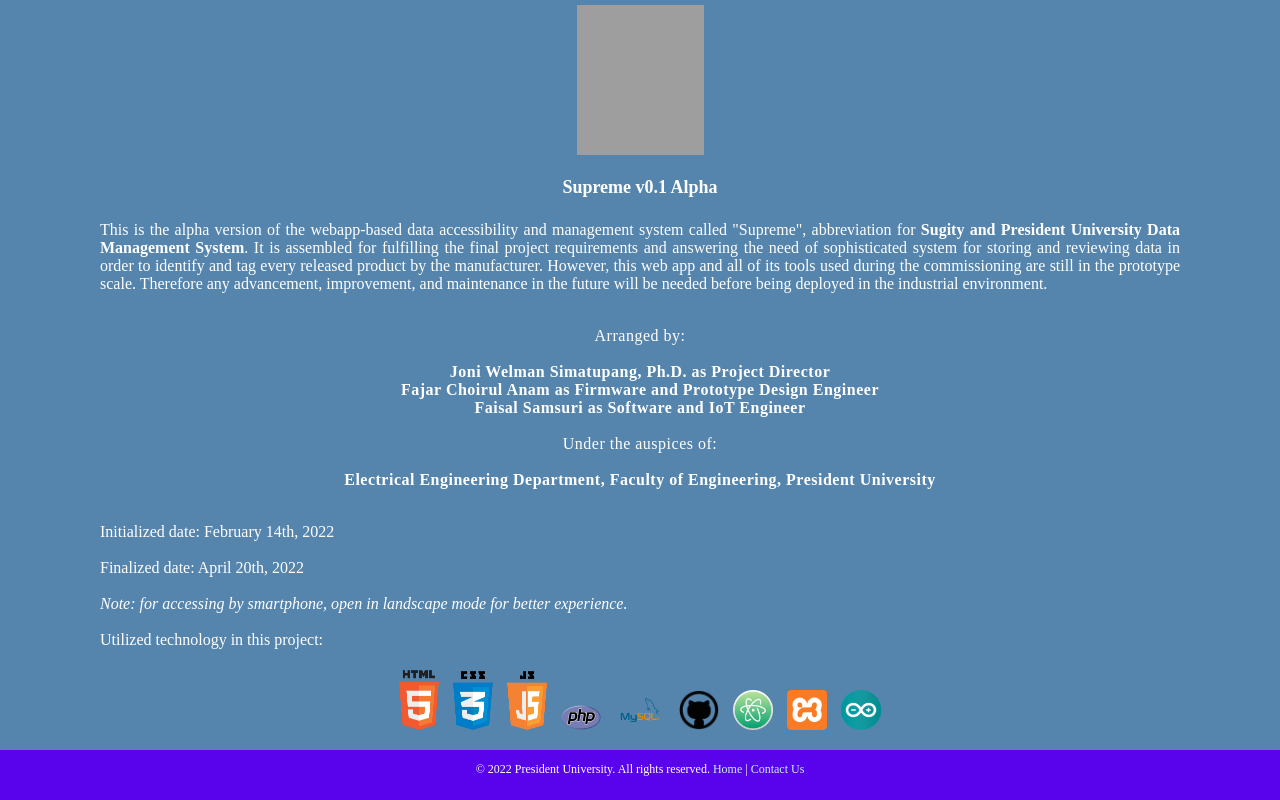
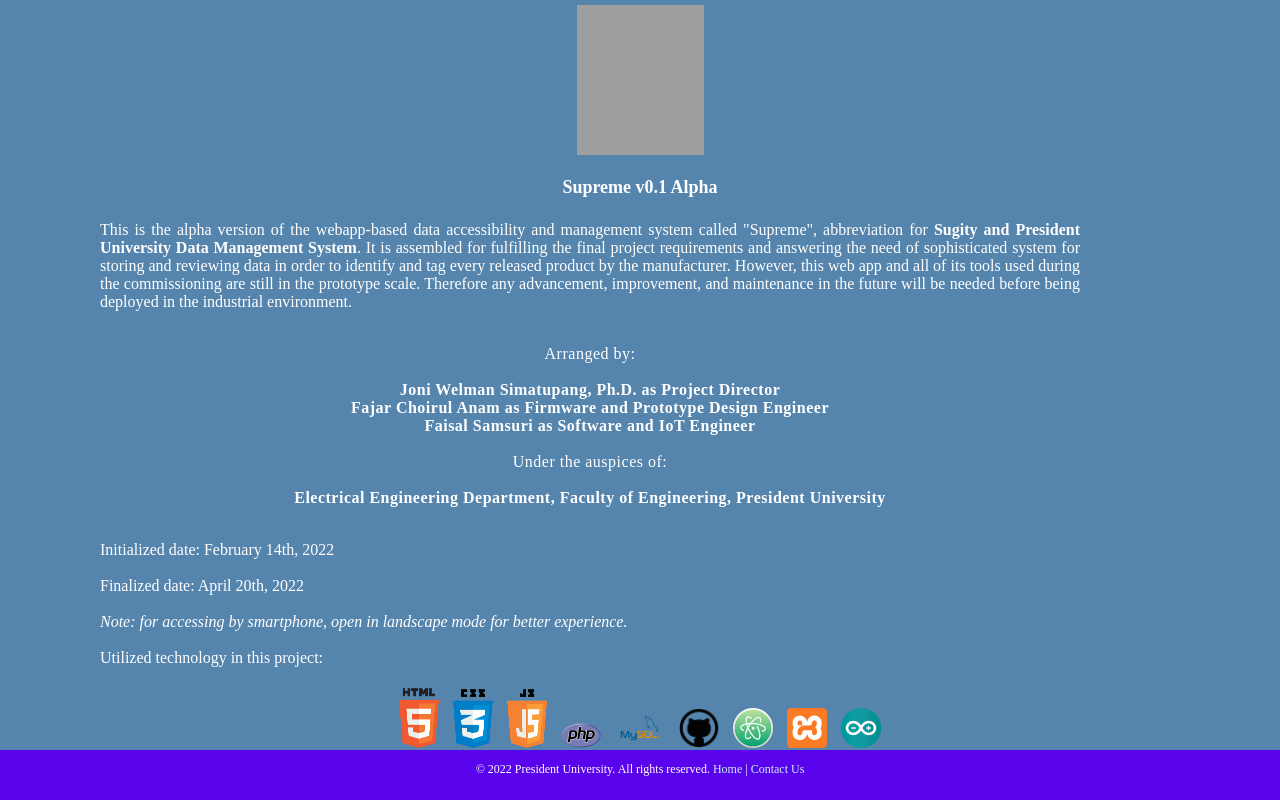
Before and after one commit to faisalsyamsuri13/supremeproject, a PHP site: page /about.html in a window 1280 px wide. Run offline with PHP 8.4, Linux system fonts and the light colour scheme; grey boxes are pictures that could not be loaded.

Commit message:
Update indexstyle.css

```diff
--- a/assets/css/indexstyle.css
+++ b/assets/css/indexstyle.css
@@ -17,6 +17,9 @@ p.one {
 p.title {
   font-size: 18px;
   font-weight: bold;
+}
+p.about, p.team {
+  margin-right: 100px;
 }
 p.about {
   text-align: justify;
```
